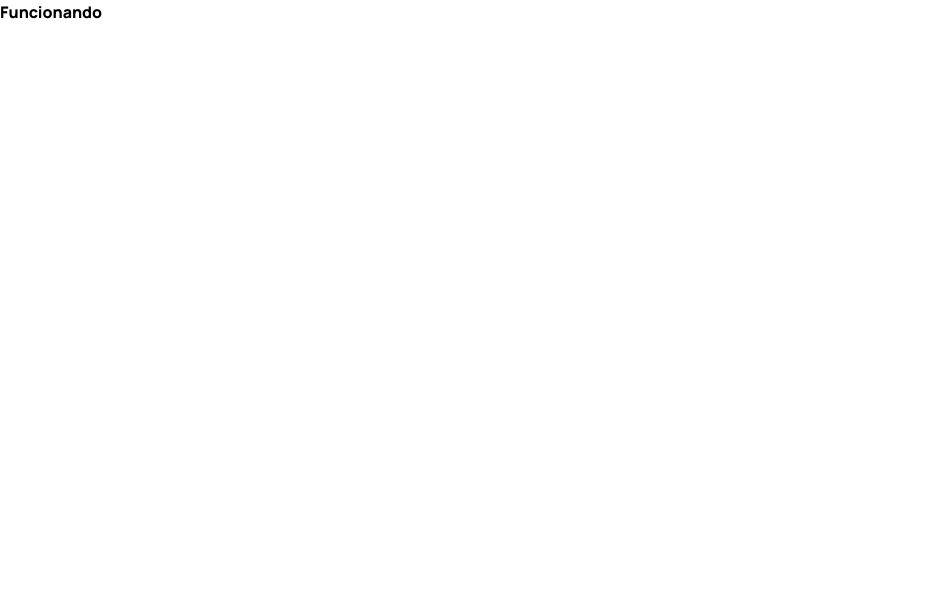
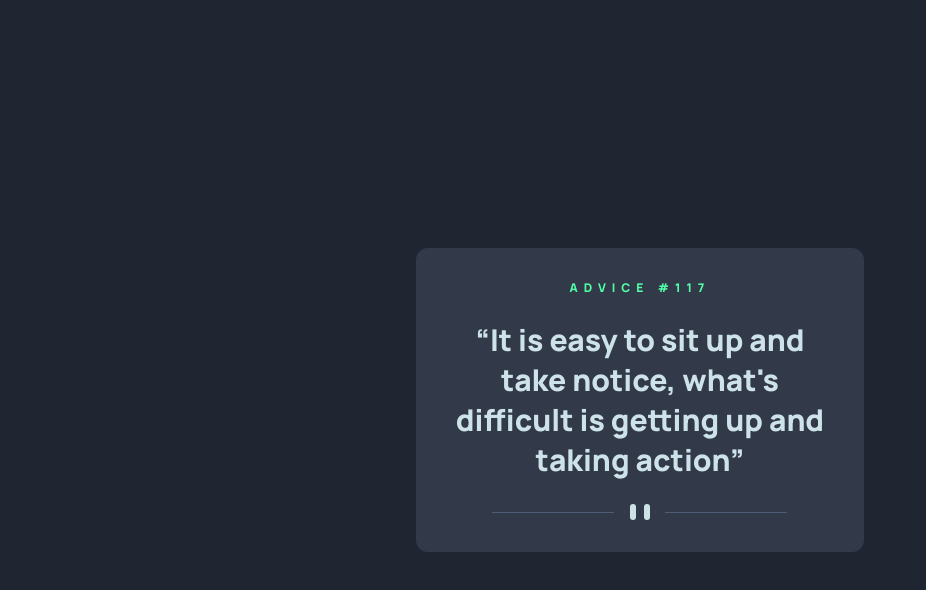
Before and after one commit to AmodeusR/FM--advice-generator-app, a React (Vite) app: page / in a window 1280 px wide. Shown: the top 590 px of the page, without its empty margins (0-926 px from the left). Built offline with nearby package versions, Linux system fonts and the light colour scheme.

Commit message:
Created card & styles

```diff
--- a/src/App.tsx
+++ b/src/App.tsx
@@ -1,9 +1,22 @@
+import { MobileDivider, DesktopDivider } from "./assets";
+import { useWindowWidthSize } from "./hooks/useWindowWidthSize";
 
 function App() {
+  const windowWithSize = useWindowWidthSize();
+
+  console.log(windowWithSize);
 
   return (
-    <div>
-      <h1>Funcionando</h1>
+    <div className="bg-grayblue-700 h-screen flex items-center justify-center">
+      <div className="w-11/12">
+        <div className="bg-grayblue-400 mx-auto p-8 rounded-xl max-w-md flex flex-col items-center gap-6">
+          <span className="text-neogreen-300 uppercase text-xs tracking-widest">Advice #117</span>
+          <q className="text-cyan-100 text-3xl text-center leading-10">
+            It is easy to sit up and take notice, what's difficult is getting up and taking action
+          </q>
+          <img className="" src={windowWithSize < 402 ? MobileDivider : DesktopDivider} alt="" />
+        </div>
+      </div>
     </div>
   );
 }
```
